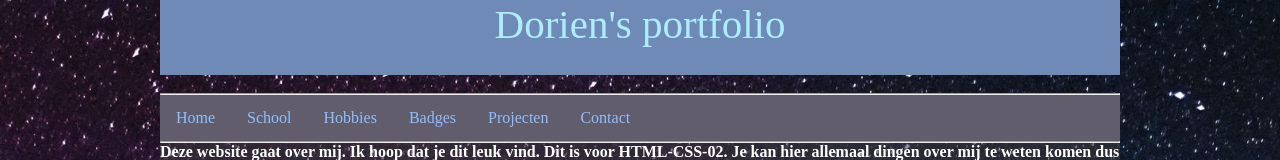
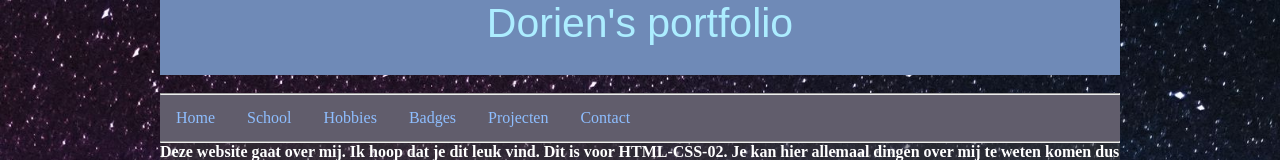
Before and after one commit to Dorien2005/Dorien2005.github.io, a plain HTML site: page HTML-CSS-02/index.html in a window 1280 px wide. Shown: the top 160 px of the page. Drawn offline with Linux system fonts and the light colour scheme.

Commit message:
header lettertype

```diff
--- a/HTML-CSS-02/css/opmaak.css
+++ b/HTML-CSS-02/css/opmaak.css
@@ -12,7 +12,7 @@ body{
 
 #header{
   color: #ACEDFF;
-  font-style: Comic Sans MS;
+  font-family: "Jazz LET", fantasy;
   font-size: 41px;
   text-align: center;
   background-color: #6F8AB7;
@@ -27,6 +27,7 @@ nav{
     top: 0;
     /* menu kleur en blijft plakken als ik scroll*/
 }
+
 .wrapper {
   margin: 0 auto 0 auto;
   width: 960px;
```
